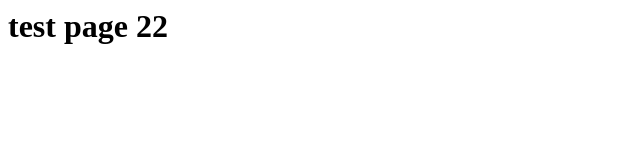
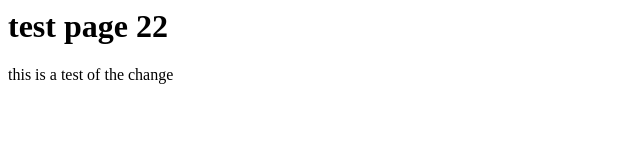
Before and after one commit to mfbhimani/testproject1, a plain HTML site: page index3.html in a window 1280 px wide. Shown: the whole page, without its empty margins (0-640 px from the left). Drawn offline with Linux system fonts and the light colour scheme.

Commit message:
made some changes to functions file 3

```diff
--- a/index3.html
+++ b/index3.html
@@ -4,5 +4,6 @@
  </head>
  <body>
  <h1>test page 22</h1>
+ <p>this is a test of the change</p>
  </body>
 </html>
```
